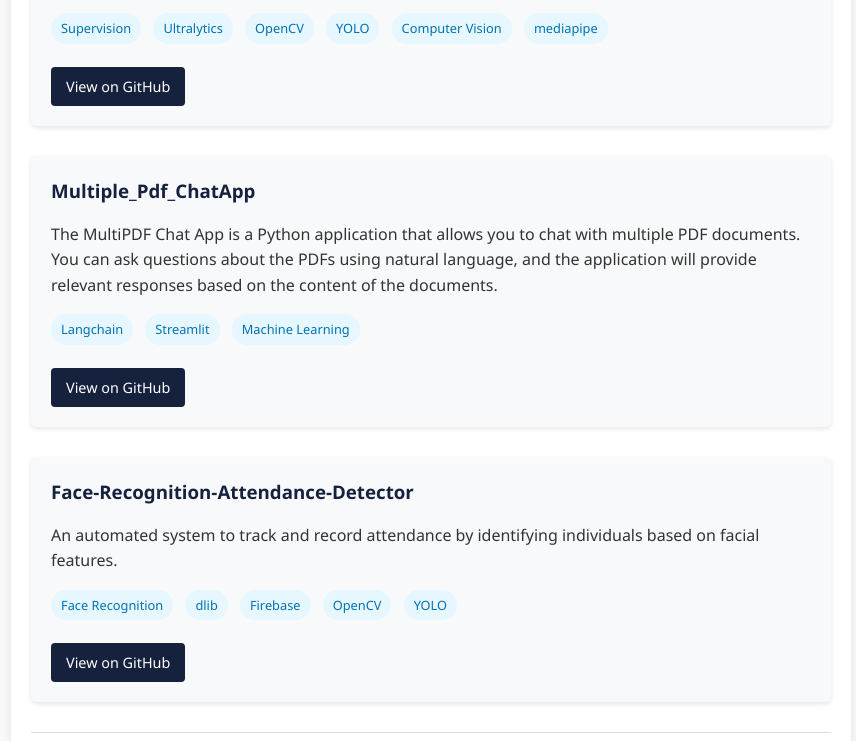
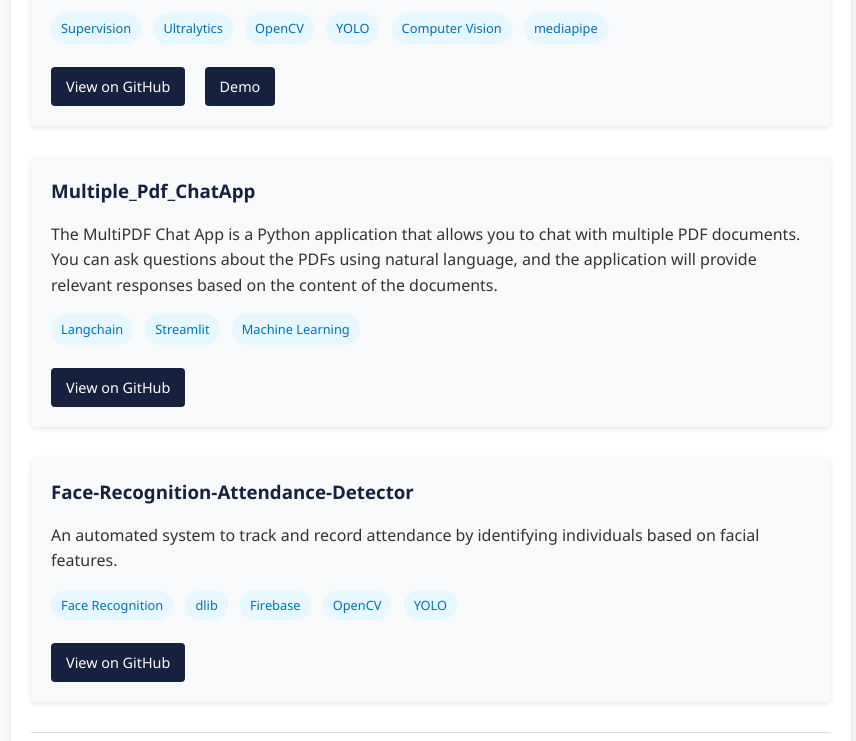
Before and after one commit to HarshTomar1234/HarshTomar1234.github.io, a plain HTML site: page index.html in a window 1280 px wide. Shown: the part 1425-2166 px from the top of the page, without its empty margins (209-1065 px from the left). Drawn offline with Linux system fonts and the light colour scheme.

Commit message:
Update index.html

```diff
--- a/index.html
+++ b/index.html
@@ -262,6 +262,7 @@
                 </div>
                 <div class="project-links">
                     <a href="https://github.com/HarshTomar1234/Tennis-Vision" target="_blank">View on GitHub</a>
+                    <a href="https://github.com/HarshTomar1234/Tennis-Vision/blob/main/output_videos/output_video.avi" target="_blank">Demo</a>
                 </div>
             </div>
 
```
